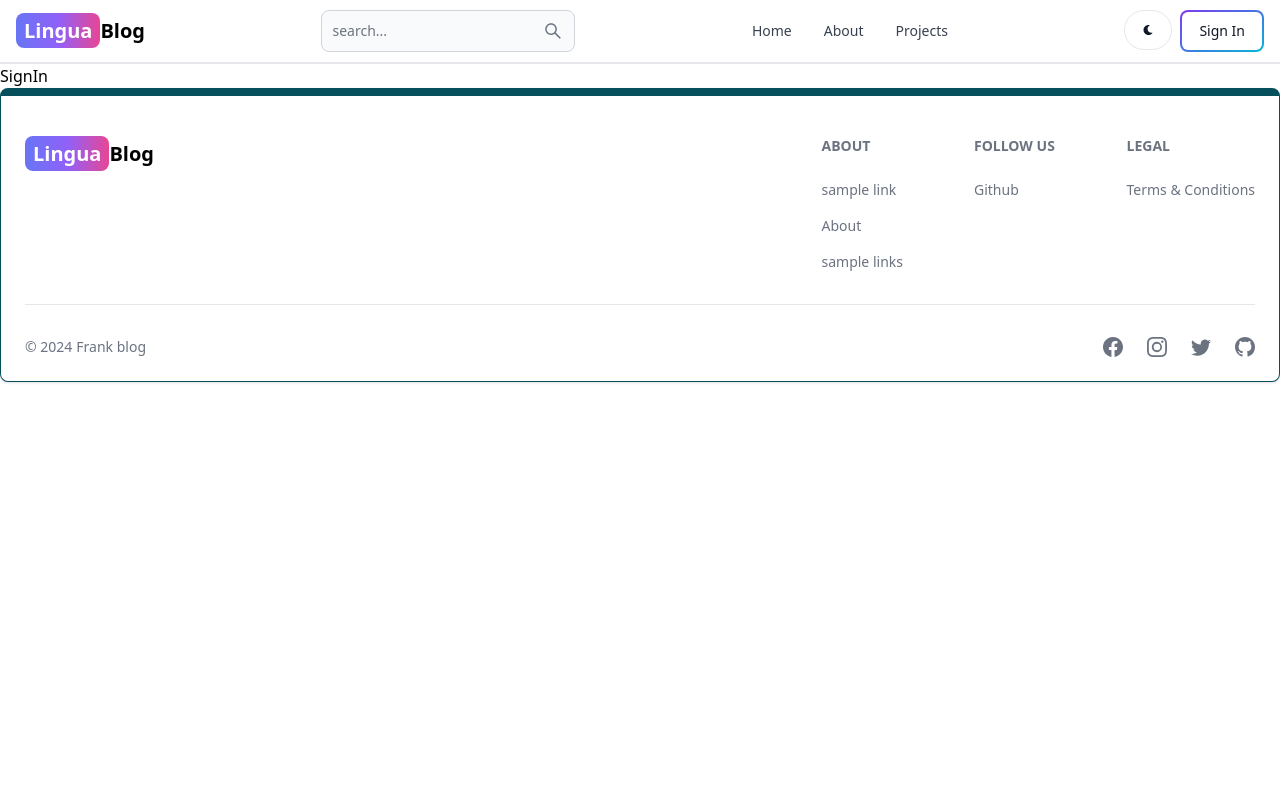
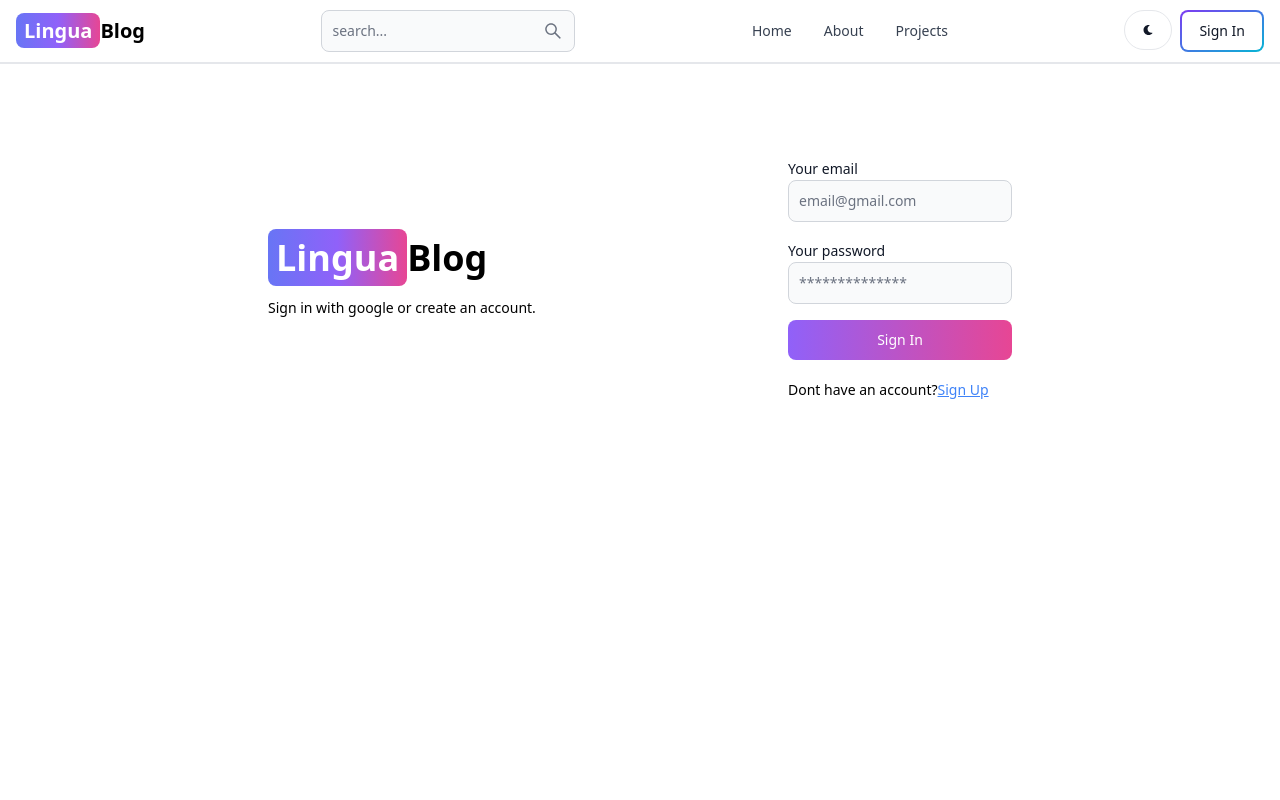
Before and after one commit to Frank8041/blog, a React app in the folder client/: page /sign-in in a window 1280 px wide. Shown: the top 800 px of the page. Built offline with nearby package versions, Linux system fonts and the light colour scheme; the HTML template or start-up script is replaced by a standard one.

Commit message:
complete sign in functionality

```diff
--- a/client/src/pages/SignIn.jsx
+++ b/client/src/pages/SignIn.jsx
@@ -1,6 +1,120 @@
+import { Link, useNavigate } from "react-router-dom";
+import { Alert, Button, Label, Spinner, TextInput } from "flowbite-react";
+import { useState } from "react";
 
 export default function SignIn() {
+    const [ formData, setFormData ] = useState({});
+    const [ loading, setLoading ] = useState(false);
+    const [ errorMessage, setErrorMessage ] = useState(null);
+    const navigate = useNavigate();
+
+    const handleChange = (e) => {
+        setFormData({ ...formData, [e.target.id]: e.target.value.trim()});
+    }
+
+    const handleSubmit = async (e) => {
+        e.preventDefault();
+        if ( !formData.email || !formData.password) {
+            return setErrorMessage ("Please fill out all fields!");
+        }
+        try {
+            setLoading(true);
+            setErrorMessage(null);
+            const res = await fetch("/api/auth/signin", {
+                method: "POST",
+                headers: { "Content-Type": "application/json" },
+                body: JSON.stringify(formData),
+            });
+            const data = await res.json();
+            // duplicates
+            if (data.success === false) {
+                return setErrorMessage(data.message);
+            }
+            setLoading(false);
+            // then navigate to homepage /
+            if(res.ok) {
+                navigate ("/");
+            }
+
+        } catch (error) {
+            setErrorMessage(error.message);
+            setLoading(false);
+        }
+    }
     return (
-        <div>SignIn</div>
-    )
+        <div className="min-h-screen mt-20">
+            <div className="flex p-3 max-w-3xl mx-auto flex-col md:flex-row md:items-center gap-5">
+                { /* left side */}
+                <div className="flex-1">
+                    <Link to="/" className=" font-bold dark:text-white text-4xl">
+                        <span className="px-2 py-1 bg-gradient-to-r
+                        from-indigo-500 via-purple-500 to-pink-500 rounded-lg text-white">
+                            Lingua</span>
+                        Blog
+                    </Link>
+
+                    <p className="text-sm mt-5">
+                        Sign in with google or create an account.
+                    </p>
+
+                </div>
+                { /* right side */}
+
+                <div className="flex-2">
+                    <form
+                    className="flex flex-col gap-4"
+                    onSubmit={handleSubmit}
+                    >
+                        <div className="">
+                            <Label value="Your email"/>
+                            <TextInput
+                            type="email"
+                            placeholder="email@gmail.com"
+                            id="email"
+                            onChange={handleChange}
+                            />
+                        </div>
+                        <div className="">
+                            <Label value="Your password"/>
+                            <TextInput
+                            type="password"
+                            placeholder="**************"
+                            id="password"
+                            onChange={handleChange}
+                            />
+                        </div>
+
+                        <Button
+                            type="submit"
+                            gradientDuoTone="purpleToPink"
+                            disabled={loading}>
+                            {
+                                loading ? (
+                                    <>
+                                    <Spinner size="small" />
+                                    <span className="pl-3">Loading...</span>
+                                    </>
+                                ) : "Sign In"
+                            }
+                        </Button>
+                    </form>
+                    <div className="text-sm mt-5 flex">
+                        <span>Dont have an account?</span>
+                        <Link to="/sign-up" className="text-blue-500 underline">
+                            Sign Up
+                        </Link>
+                    </div>
+
+                    {
+                        errorMessage && (
+                            <Alert className="mt-5 " color="failure">
+                                { errorMessage }
+                            </Alert>
+                        )
+                    }
+
+                </div>
+            </div>
+        </div>
+    );
 }
```
